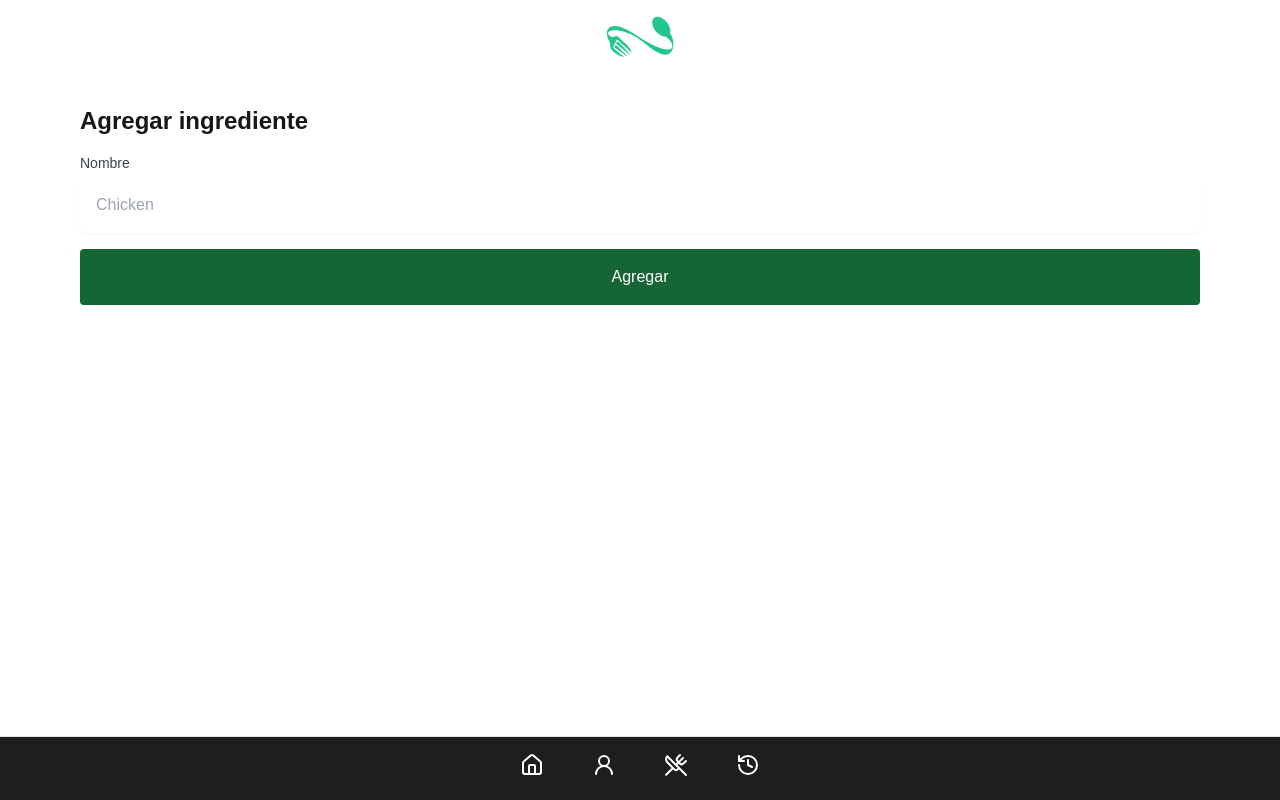
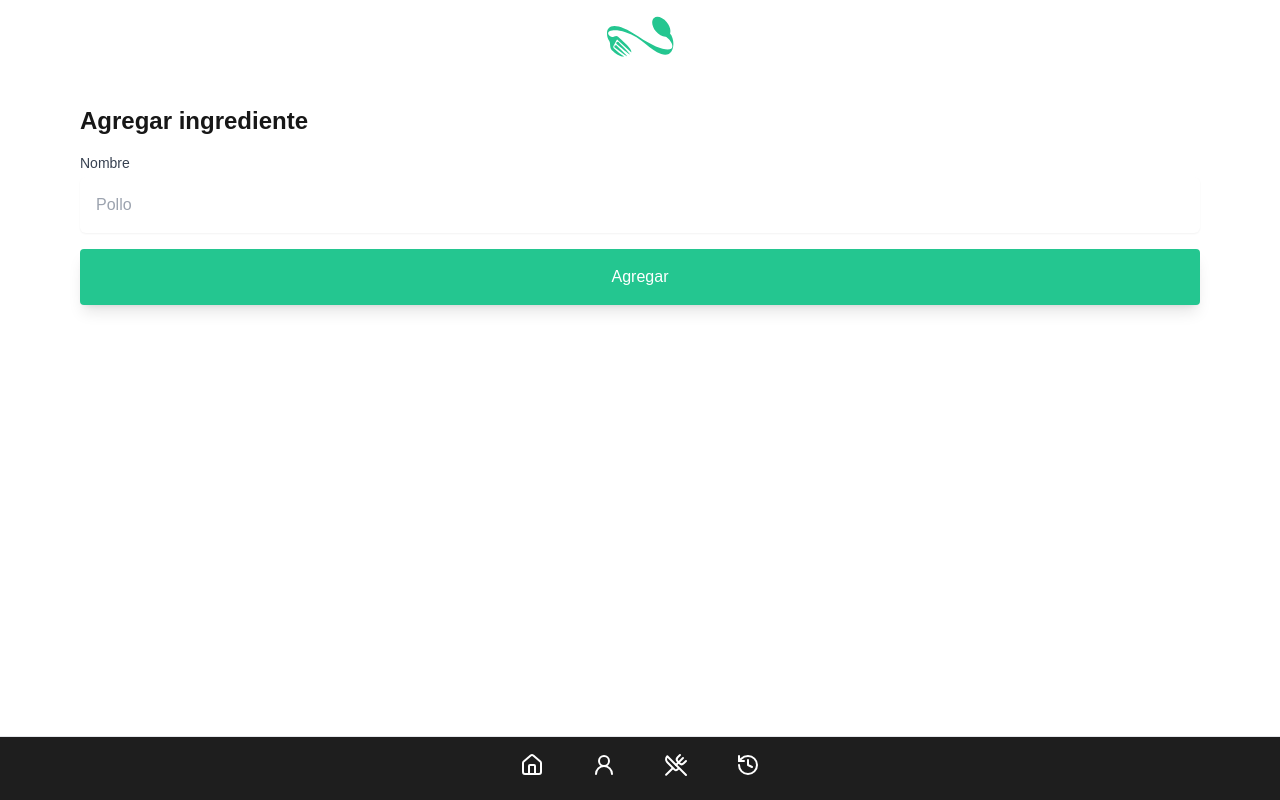
Before and after one commit to solisjoaquin/app-food, a Next.js app: page /add-food in a window 1280 px wide. Built offline with nearby package versions, Linux system fonts and the light colour scheme.

Commit message:
styles changes

```diff
--- a/app/add-food/page.jsx
+++ b/app/add-food/page.jsx
@@ -22,13 +22,13 @@ export default function AddFood() {
             type="text"
             id="ingredient"
             value={ingredient}
-            placeholder="Chicken"
+            placeholder="Pollo"
             onChange={(e) => setIngredient(e.target.value)}
             className="mt-1 p-4 block w-full rounded-md border-gray-300 shadow-sm focus:border-green-300 focus:ring focus:ring-green-200 focus:ring-opacity-50"
             required
           />
         </div>
-        <button type="submit" className="w-full bg-green-800 text-white p-4 rounded hover:bg-green-600 transition duration-300">
+        <button type="submit" className="w-full bg-[#24C690] text-white p-4 rounded hover:bg-green-600 transition duration-300 shadow-lg">
           Agregar
         </button>
       </form>
--- a/app/add-member/page.jsx
+++ b/app/add-member/page.jsx
@@ -44,7 +44,7 @@ export default function AddMember() {
             required
           />
         </div>
-        <button type="submit" className="w-full bg-green-800 text-white p-4 rounded-lg hover:bg-gren-600 transition duration-300">
+        <button type="submit" className="w-full bg-[#24C690] shadow-lg text-white p-4 rounded-lg hover:bg-gren-600 transition duration-300">
           Agregar familiar
         </button>
       </form>
--- a/app/family-members/page.jsx
+++ b/app/family-members/page.jsx
@@ -38,7 +38,7 @@ export default function FamilyMembers() {
 
                         <div className="">Nombre: {member.nombre}</div>
                         <div className="">Perfil: {perfiles(member.perfil_alimenticio)}</div>
-                        {member.deficiencia? <div className="text-red-500">Condicion: {member.deficiencia}</div>: null}
+                        {member.deficiencia? <div className="text-[#24C690]">Condicion: {member.deficiencia}</div>: null}
                     </li>
                 ))}
             </ul>
--- a/app/generate-food/page.jsx
+++ b/app/generate-food/page.jsx
@@ -52,7 +52,7 @@ export default function GenerateFood() {
       <button
         onClick={generateRecipes}
         disabled={isLoading}
-        className="bg-green-800 w-full text-white p-4 rounded-xl hover:bg-green-700 transition duration-300 disabled:bg-green-600"
+        className="bg-[#24C690] shadow-lg w-full text-white p-4 rounded-xl hover:bg-green-700 transition duration-300 disabled:bg-green-600"
       >
         {isLoading ? <div className="flex items-center justify-center"><Loading /> Generando recetas</div> : 'Generar recetas'}
       </button>
--- a/app/history/page.jsx
+++ b/app/history/page.jsx
@@ -54,7 +54,7 @@ export default function History() {
       <ul className="space-y-3">
         {recipes.map((receta, index) => (
           <li key={index} className="bg-white p-4 rounded shadow-lg">
-            <h2 className="text-xl font-seminbold mb-2">{receta.titulo}</h2>
+            <h2 className="text-xl font-bold mb-2">{receta.titulo}</h2>
             <div>
               {saltoDeLinea(receta.descripcion)}
             </div>
```
